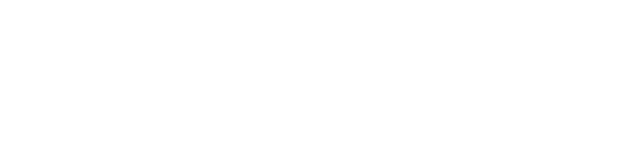
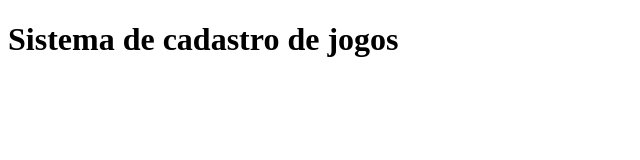
Before and after one commit to cicerogilmar/Sistema-de-Cadastro, a plain HTML site: page Index.html in a window 1280 px wide. Shown: the whole page, without its empty margins (0-640 px from the left). Drawn offline with Linux system fonts and the light colour scheme.

Commit message:
Atualizando arquivo html

```diff
--- a/Index.html
+++ b/Index.html
@@ -4,9 +4,9 @@
     <meta charset="UTF-8">
     <meta http-equiv="X-UA-Compatible" content="IE=edge">
     <meta name="viewport" content="width=device-width, initial-scale=1.0">
-    <title>Sistema de Controle</title>
+    <title>Meus jogos</title>
 </head>
 <body>
-
+    <h1>Sistema de cadastro de jogos</h1>
 </body>
 </html>
```
